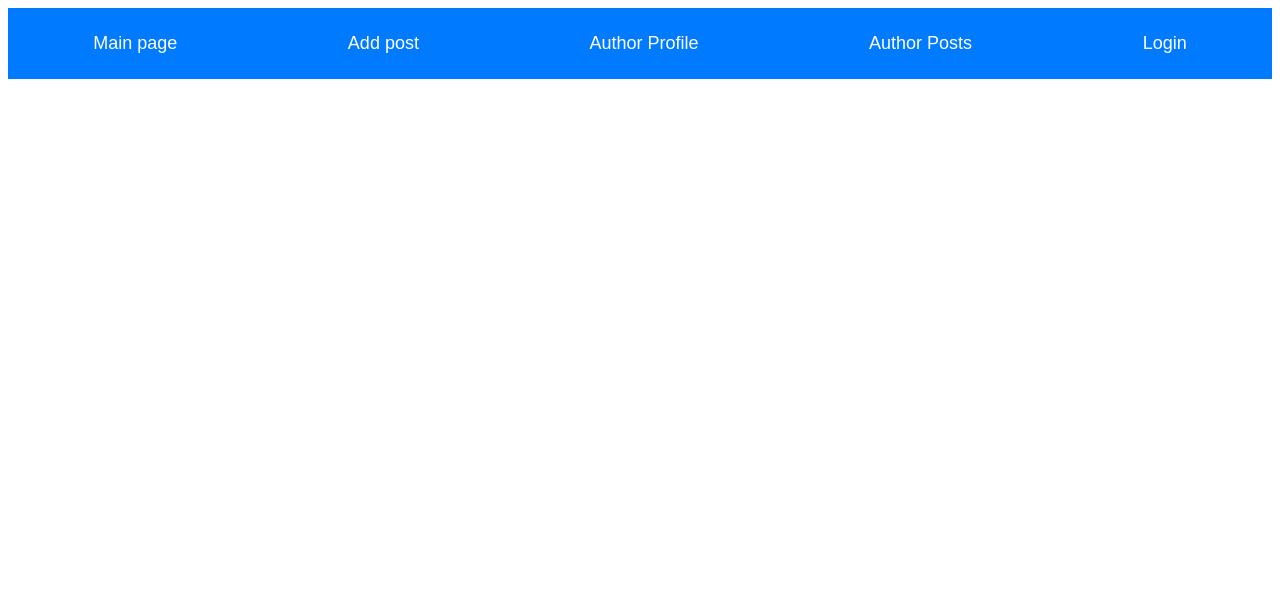
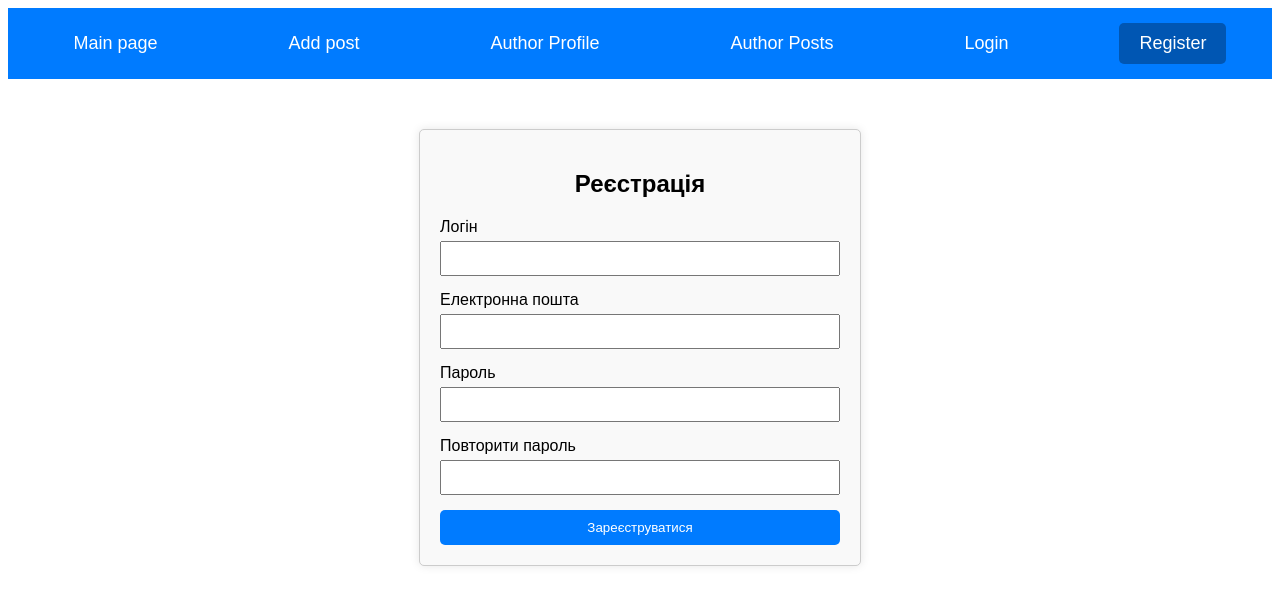
Before and after one commit to serhii93git/blog_proj, a Vue app: page /register in a window 1280 px wide. Shown: the top 604 px of the page. Built offline with nearby package versions, Linux system fonts and the light colour scheme.

Commit message:
add UserRegister component

```diff
--- a/src/App.vue
+++ b/src/App.vue
@@ -6,6 +6,7 @@
       <router-link :to="`/profile/`">Author Profile</router-link>
       <router-link :to="`/upost/`">Author Posts</router-link>
       <router-link :to="`/login/`">Login</router-link>
+      <router-link :to="`/register/`">Register</router-link>
     </nav>
     <router-view></router-view>
   </div>
--- /dev/null
+++ b/src/components/UserRegister.vue
@@ -0,0 +1,142 @@
+<template>
+    <div class="register-container">
+      <h2>Реєстрація</h2>
+      <form @submit.prevent="register">
+        <div class="form-group">
+          <label for="username">Логін</label>
+          <input type="text" v-model="username" id="username" required>
+        </div>
+        <div class="form-group">
+          <label for="email">Електронна пошта</label>
+          <input type="email" v-model="email" id="email" required>
+        </div>
+        <div class="form-group">
+          <label for="password1">Пароль</label>
+          <input type="password" v-model="password1" id="password1" required>
+        </div>
+        <div class="form-group">
+          <label for="password2">Повторити пароль</label>
+          <input type="password" v-model="password2" id="password2" required>
+        </div>
+        <button type="submit" :disabled="isLoading">
+          <span v-if="isLoading">Завантаження...</span>
+          <span v-else>Зареєструватися</span>
+        </button>
+      </form>
+    </div>
+  </template>
+
+  <script>
+import { ref } from 'vue';
+import axios from 'axios';
+import { useRouter } from 'vue-router'; // Імпортуємо useRouter з vue-router
+
+export default {
+  name: 'UserRegister',
+  setup() {
+    const router = useRouter(); // Отримуємо доступ до router через useRouter()
+
+    const username = ref('');
+    const email = ref('');
+    const password1 = ref('');
+    const password2 = ref('');
+    const isLoading = ref(false);
+
+    const register = async () => {
+      if (password1.value !== password2.value) {
+        alert('Паролі не співпадають');
+        return;
+      }
+
+      isLoading.value = true;
+
+      try {
+        await axios.post('http://34.228.31.75:8000/api/auth/registration/', {
+          username: username.value,
+          email: email.value,
+          password1: password1.value,
+          password2: password2.value,
+        });
+
+        alert('Реєстрація успішна!');
+        username.value = '';
+        email.value = '';
+        password1.value = '';
+        password2.value = '';
+
+        // Після успішної реєстрації можна перенаправити користувача на іншу сторінку
+        router.push('/login');
+      } catch (error) {
+        console.error('Помилка реєстрації:', error);
+        router.push('/login');
+      } finally {
+        isLoading.value = false;
+      }
+    };
+
+    return {
+      username,
+      email,
+      password1,
+      password2,
+      register,
+      isLoading,
+    };
+  }
+};
+
+  </script>
+
+  <style scoped>
+  .register-container {
+    max-width: 400px;
+    margin: 50px auto;
+    padding: 20px;
+    border: 1px solid #ccc;
+    border-radius: 5px;
+    background-color: #f9f9f9;
+    box-shadow: 0 0 10px rgba(0, 0, 0, 0.1);
+  }
+
+  h2 {
+    text-align: center;
+    margin-bottom: 20px;
+  }
+
+  .form-group {
+    margin-bottom: 15px;
+  }
+
+  label {
+    display: block;
+    margin-bottom: 5px;
+  }
+
+  input[type="text"],
+  input[type="password"],
+  input[type="email"] {
+    width: 100%;
+    padding: 8px;
+    box-sizing: border-box;
+  }
+
+  button {
+    width: 100%;
+    padding: 10px;
+    background-color: #007bff;
+    color: white;
+    border: none;
+    border-radius: 5px;
+    cursor: pointer;
+    transition: background-color 0.3s;
+  }
+
+  button:hover {
+    background-color: #0056b3;
+  }
+
+  button:disabled {
+    background-color: #999;
+    cursor: not-allowed;
+  }
+  </style>
--- a/src/router/index.js
+++ b/src/router/index.js
@@ -5,7 +5,8 @@ import PostAdd from '../components/PostAdd.vue';
 import PostUpdate from '../components/PostUpdate.vue';
 import UserLogin from '../components/UserLogin.vue';
 import UserProfile from '../components/UserProfile.vue';
-import UserPost from '../components/UserPost.vue'
+import UserPost from '../components/UserPost.vue';
+import UserRegister from '../components/UserRegister';
 
 
 
@@ -47,6 +48,11 @@ const routes = [
     name: 'UserPost',
     component: UserPost
   },
+  {
+    path: '/register',
+    name: 'UserRegister',
+    component: UserRegister
+  },
 ];
 
 const router = createRouter({
```
